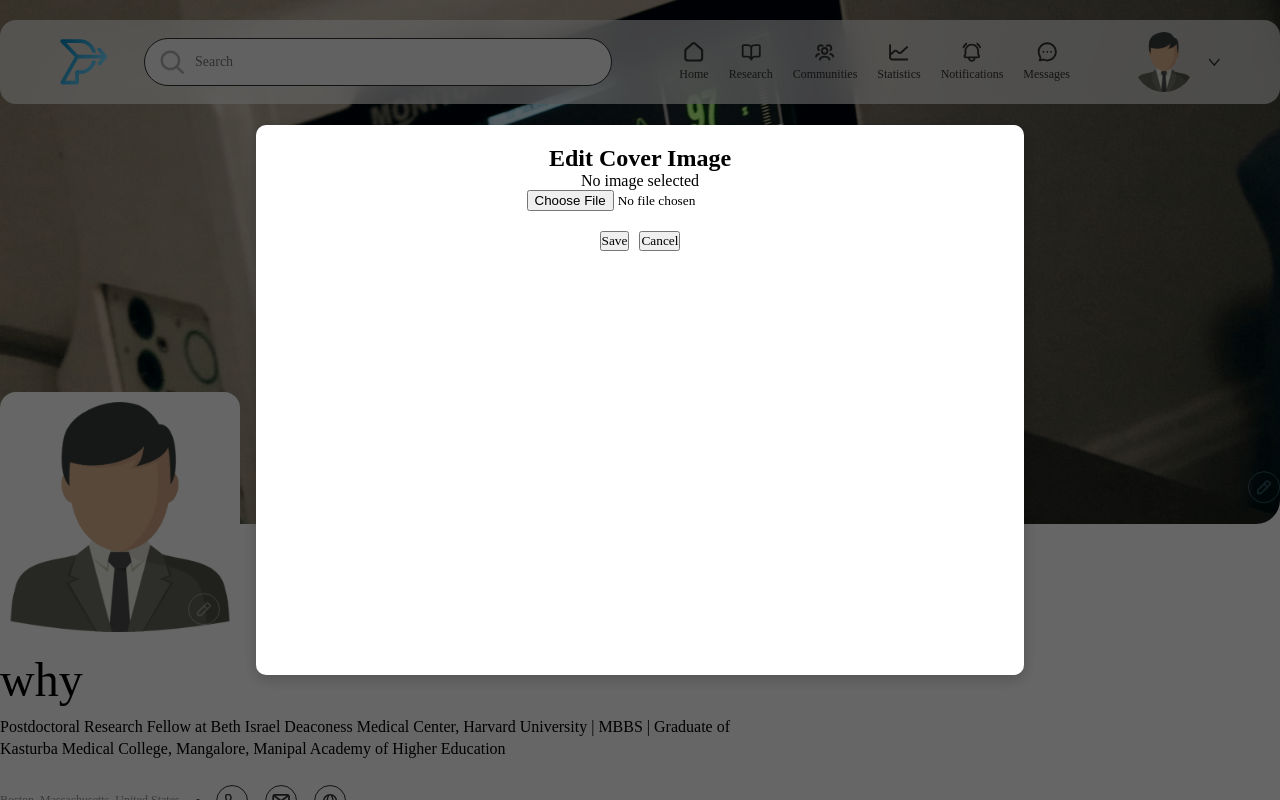
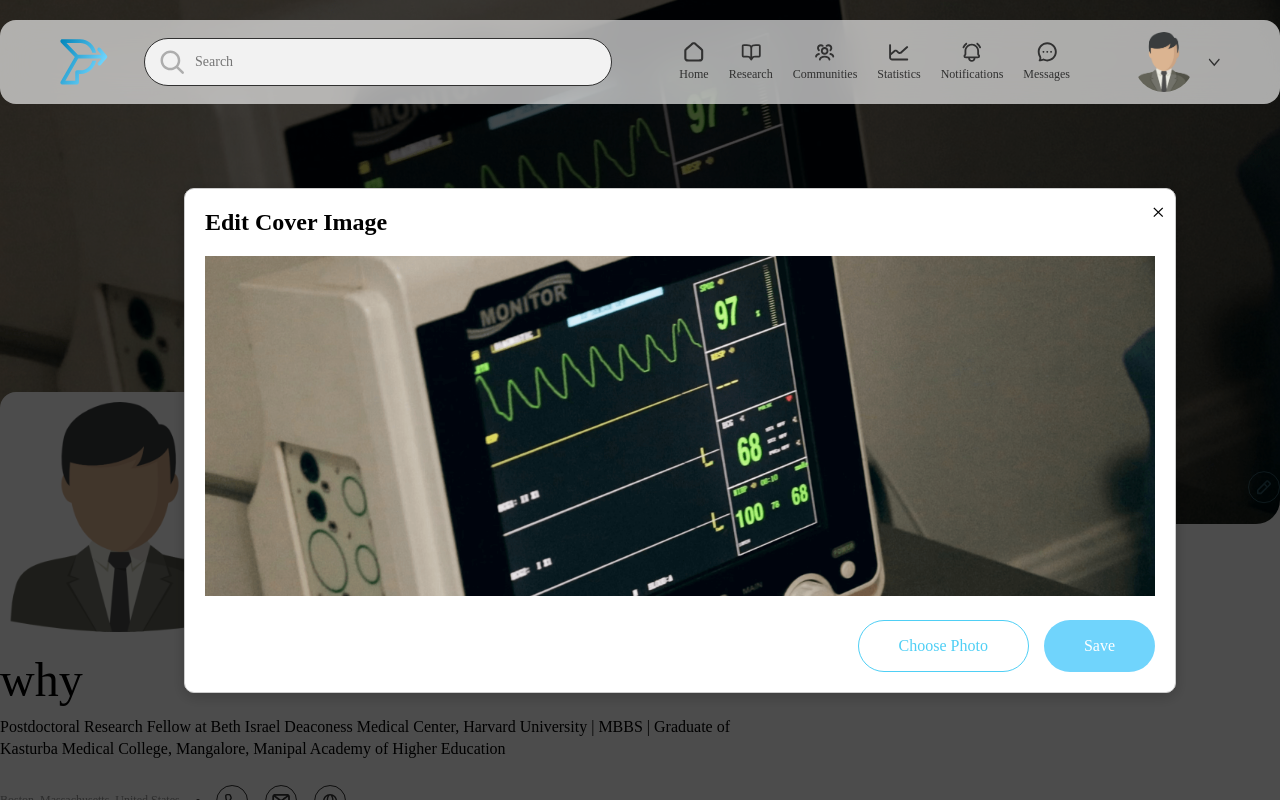
Before and after one commit to cristeayan/PACR, a Next.js app in the folder pacrfrontend/: page /profile in a window 1280 px wide. Both pictures are taken after a click on the element 640 px from the left and 487 px from the top of the page. Shown: the top 800 px of the page. Built offline with nearby package versions, Linux system fonts and the light colour scheme; a web font is replaced by a local one.

Commit message:
add the current date

```diff
--- a/pacrfrontend/pages/profile.js
+++ b/pacrfrontend/pages/profile.js
@@ -25,7 +25,7 @@ const Profile = () => {
 
   // Open Modal (Edit or Preview)
   const openModal = (type, preview = false) => {
-    setModalType(type);
+    setModalType(type); // Ensure `modalType` is correctly set
     setIsPreviewMode(preview);
     setIsModalOpen(true);
     if (preview) {
@@ -53,7 +53,7 @@ const Profile = () => {
     if (previewImage) {
       setUploadedImage({
         ...uploadedImage,
-        [modalType]: previewImage,
+        [modalType]: previewImage, // Save based on `modalType`
       });
       closeModal();
     }
@@ -347,73 +347,65 @@ const Profile = () => {
       {/* Header */}
       <Header />
 
-
-      {/* Modal for Preview and Upload */}
+      {/* Modal */}
+      {isModalOpen && (
         <ReactModal
           isOpen={isModalOpen}
           onRequestClose={closeModal}
           style={{
-          overlay: {
-            backgroundColor: 'rgba(0, 0, 0, 0.6)', // Background blur
-            display: 'flex',
-            alignItems: 'center',
-            justifyContent: 'center',
-            position: 'fixed',
-            top: '0',
-            bottom: '0',
-            left: '0',
-            right: '0',
-            zIndex: '9999',
-          },
-          content: {
-            position: 'static',
-            maxWidth: '768px',
-            width: '100%',
-            height: '100%',
-            maxHeight: '550px',
-            borderRadius: '10px', // Rounded corners
-            padding: '20px',
-            boxShadow: '0 4px 15px rgba(0, 0, 0, 0.2)', // Subtle shadow
-            border: 'none',
-            textAlign: 'center',
-            overflow: 'auto',
-          },
+            overlay: styles.modalOverlay,
+            content: styles.modalContent,
           }}
         >
+          {/* Cross Icon */}
+          <button style={styles.closeButton} onClick={closeModal}>
+            ×
+          </button>
+
           {isPreviewMode ? (
             <>
-            <h2>Preview {modalType === 'profile' ? 'Profile' : 'Cover'} Image</h2>
+              {/* Heading for Profile Photo Preview */}
+              {modalType === 'profile' && <h2 style={styles.modalHeading}>Profile Photo</h2>}
+
+              {/* Preview Image */}
               <img
                 src={previewImage}
                 alt="Preview"
-              style={{ width: '100%', marginBottom: '20px', borderRadius: modalType === 'profile' ? '50%' : '0' }}
+                style={modalType === 'profile' ? styles.profileImagePreview : styles.coverImagePreview}
               />
-            <button onClick={closeModal} style={{ marginTop: '20px' }}>
-              Close
-            </button>
             </>
           ) : (
             <>
-            <h2>Edit {modalType === 'profile' ? 'Profile' : 'Cover'} Image</h2>
-            {previewImage ? (
+              {/* Edit Modal Heading */}
+              <h2 style={styles.modalHeading}>Edit {modalType === 'profile' ? 'Profile' : 'Cover'} Image</h2>
+
+              {/* Current Image Preview */}
               <img
-                src={previewImage}
-                alt="Preview"
-                style={{ width: '100%', marginBottom: '20px', borderRadius: modalType === 'profile' ? '50%' : '0' }}
+                src={previewImage || uploadedImage[modalType]}
+                alt="Edit Preview"
+                style={modalType === 'profile' ? styles.profileEditPreview : styles.coverEditPreview}
               />
-            ) : (
-              <p>No image selected</p>
-            )}
-            <input type="file" accept="image/*" onChange={handleImageUpload} />
-            <div style={{ marginTop: '20px' }}>
-              <button onClick={saveImage} style={{ marginRight: '10px' }}>
+
+              {/* Buttons at the Bottom Right */}
+              <div style={styles.modalActions}>
+                <div style={styles.choosePhotoButton}>
+                  Choose Photo
+                  <input
+                    type="file"
+                    accept="image/*"
+                    style={styles.fileInput}
+                    onChange={handleImageUpload}
+                  />
+                </div>
+                <button style={styles.saveButton} onClick={saveImage}>
                   Save
                 </button>
-              <button onClick={closeModal}>Cancel</button>
               </div>
             </>
           )}
         </ReactModal>
+      )}
+
 
       {/* Profile Main Content */}
       <div style={profilePageStyle}>
@@ -1113,4 +1105,124 @@ const boldText = {
   fontWeight: '600',
 };
 
+const styles = {
+  modalOverlay: {
+    backgroundColor: 'rgba(0, 0, 0, 0.7)',
+    display: 'flex',
+    justifyContent: 'center',
+    alignItems: 'center',
+  },
+  modalContent: {
+    position: 'relative',
+    background: '#fff',
+    borderRadius: '10px',
+    // maxWidth: modalType === 'profile' ? '400px' : '800px',
+    width: '100%',
+    maxWidth: '992px',
+    padding: '20px',
+    textAlign: 'center',
+    boxShadow: '0 4px 15px rgba(0, 0, 0, 0.2)',
+    overflow: 'hidden',
+  },
+  closeButton: {
+    position: 'absolute',
+    top: '10px',
+    right: '10px',
+    background: 'transparent',
+    border: 'none',
+    fontSize: '24px',
+    cursor: 'pointer',
+    color: '#000',
+  },
+  profileImage: {
+    width: '150px',
+    height: '150px',
+    objectFit: 'cover',
+    borderRadius: '12px',
+    margin: '20px auto',
+  },
+  coverImage: {
+    width: '100%',
+    height: '450px',
+    objectFit: 'cover',
+    borderRadius: '8px',
+  },
+  modalActions: {
+    display: 'flex',
+    justifyContent: 'flex-end',
+    gap: '15px',
+    marginTop: '20px',
+  },
+  button: {
+    padding: '10px 20px',
+    background: '#0073b1',
+    color: '#fff',
+    border: 'none',
+    borderRadius: '5px',
+    cursor: 'pointer',
+  },
+  choosePhotoButton: {
+    fontSize: '16px',
+    lineHeight: '18px',
+    fontWeight: '500',
+    color: '#4FCFF5',
+    textDecoration: 'none',
+    padding: '16px 40px',
+    borderRadius: '200px',
+    textAlign: 'center',
+    border: '1px solid #4FCFF5',
+    position: 'relative',
+  },
+  fileInput: {
+    position: 'absolute',
+    top: '0',
+    left: '0',
+    width: '100%',
+    height: '100%',
+    opacity: '0',
+    cursor: 'pointer',
+  },
+  saveButton: {
+    backgroundColor: '#70d4fc',
+    borderRadius: '200px',
+    padding: '16px 40px',
+    fontSize: '16px',
+    lineHeight: '18px',
+    fontWeight: '500',
+    border: 'none',
+    color: '#fff',
+    cursor: 'pointer',
+  },
+  profileImagePreview: {
+    margin: '20px 0 0',
+    width: '260px',
+    height: '260px',
+    objectFit: 'cover',
+    objectPosition: 'center',
+    borderRadius: '16px',
+  },
+  coverImagePreview: {
+    width: '100%',
+    maxHeight: '340px',
+    objectFit: 'cover',
+    margin: '20px 0 0',
+  },
+  profileEditPreview: {
+    width: '260px',
+    height: '260px',
+    objectFit: 'cover',
+    margin: '20px 0 0',
+    borderRadius: '16px',
+  },
+  coverEditPreview: {
+    width: '100%',
+    maxHeight: '340px',
+    objectFit: 'cover',
+    margin: '20px 0 0',
+  },
+  modalHeading: {
+    textAlign: 'start',
+  },
+};
+
 export default Profile;
```
Lines whose indentation alone changed are shown as unchanged.
